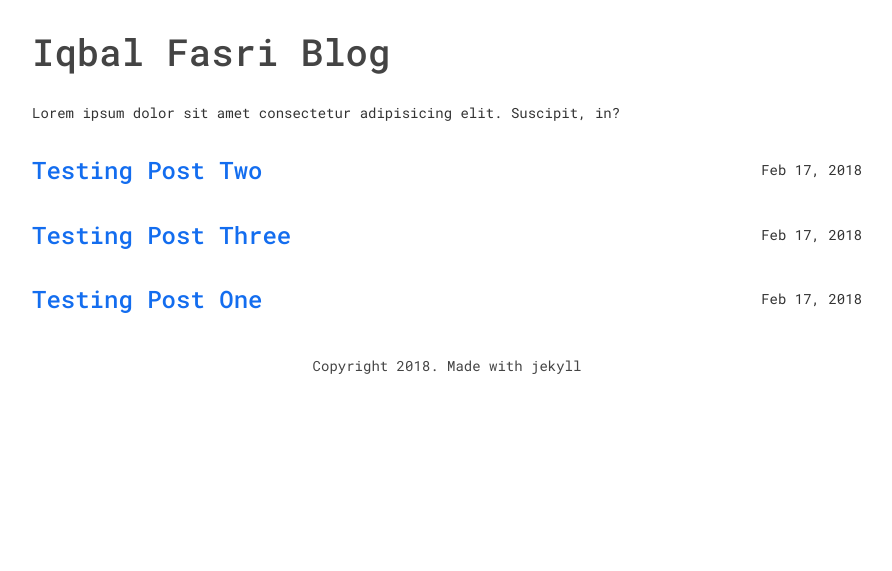
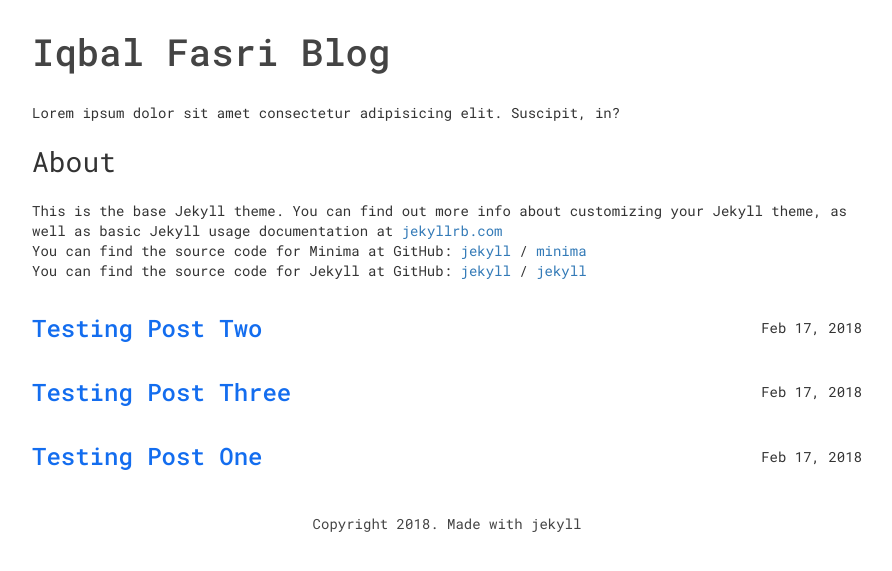
Before and after one commit to iqbalfasri/blog, a Jekyll site: the page built from index.html, in a window 1280 px wide. Shown: the top 571 px of the page, without its empty margins (193-1085 px from the left). Built offline with Jekyll 4.4.1, drawn with Linux system fonts in a browser that asks for light colours; part of the change alters nothing that is shown.

Commit message:
Re-konsep

```diff
--- a/_config.yml
+++ b/_config.yml
@@ -13,17 +13,16 @@
 # you will see them accessed via {{ site.title }}, {{ site.email }}, and so on.
 # You can create any custom variable you would like, and they will be accessible
 # in the templates via {{ site.myvariable }}.
-title: Iqbal Fasri Blog
-email: iqbalx64@example.com
+title: Your awesome title
+email: your-email@example.com
 description: >- # this means to ignore newlines until "baseurl:"
-  Blognya Iqbal Fasri
+  Write an awesome description for your new site here. You can edit this
+  line in _config.yml. It will appear in your document head meta (for
+  Google search results) and in your feed.xml site description.
 baseurl: "" # the subpath of your site, e.g. /blog
-url: "https://blog.iqbalfasri.net" # the base hostname & protocol for your site, e.g. http://example.com
-twitter_username: iqbalfasrii
-github_username:  iqbalfasri
-
-# Beauty Url
-permalink: /:categories/:year/:month/:day/:title:output_ext
+url: "" # the base hostname & protocol for your site, e.g. http://example.com
+twitter_username: jekyllrb
+github_username:  jekyll
 
 # Build settings
 markdown: kramdown
--- a/index.md
+++ /dev/null
@@ -1,6 +0,0 @@
----
-# You don't need to edit this file, it's empty on purpose.
-# Edit theme's home layout instead if you wanna make some changes
-# See: https://jekyllrb.com/docs/themes/#overriding-theme-defaults
-layout: home
----
```
Also changed, not shown: index.html (renamed from _layouts/home.html).
